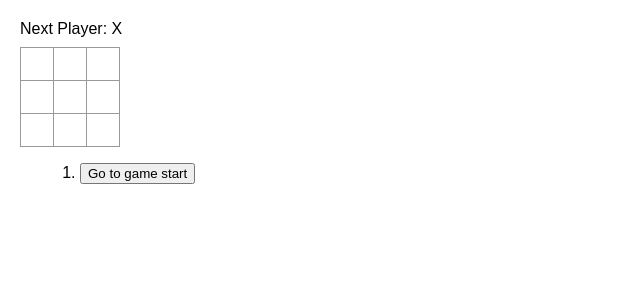
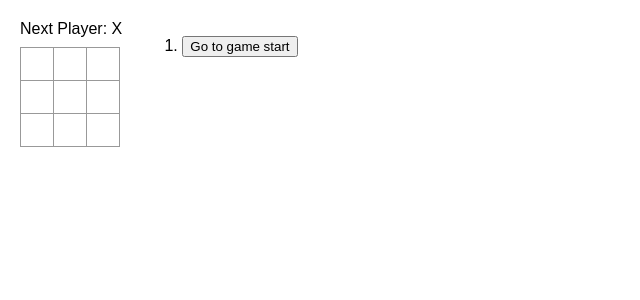
Before and after one commit to Hub-Mo-Amotek/Reactik-tak-toe, a React (Create React App) app: page / in a window 1280 px wide. Shown: the top 300 px of the page, without its empty margins (0-640 px from the left). Built offline with nearby package versions, Linux system fonts and the light colour scheme.

Commit message:
Sets the history next to the game board

```diff
--- a/src/styles.css
+++ b/src/styles.css
@@ -80,6 +80,10 @@ body {
 .status {
   margin-bottom: 10px;
 }
+.game {
+  display: flex;
+  flex-direction: row;
+}
 
 .game-info {
   margin-left: 20px;
```
